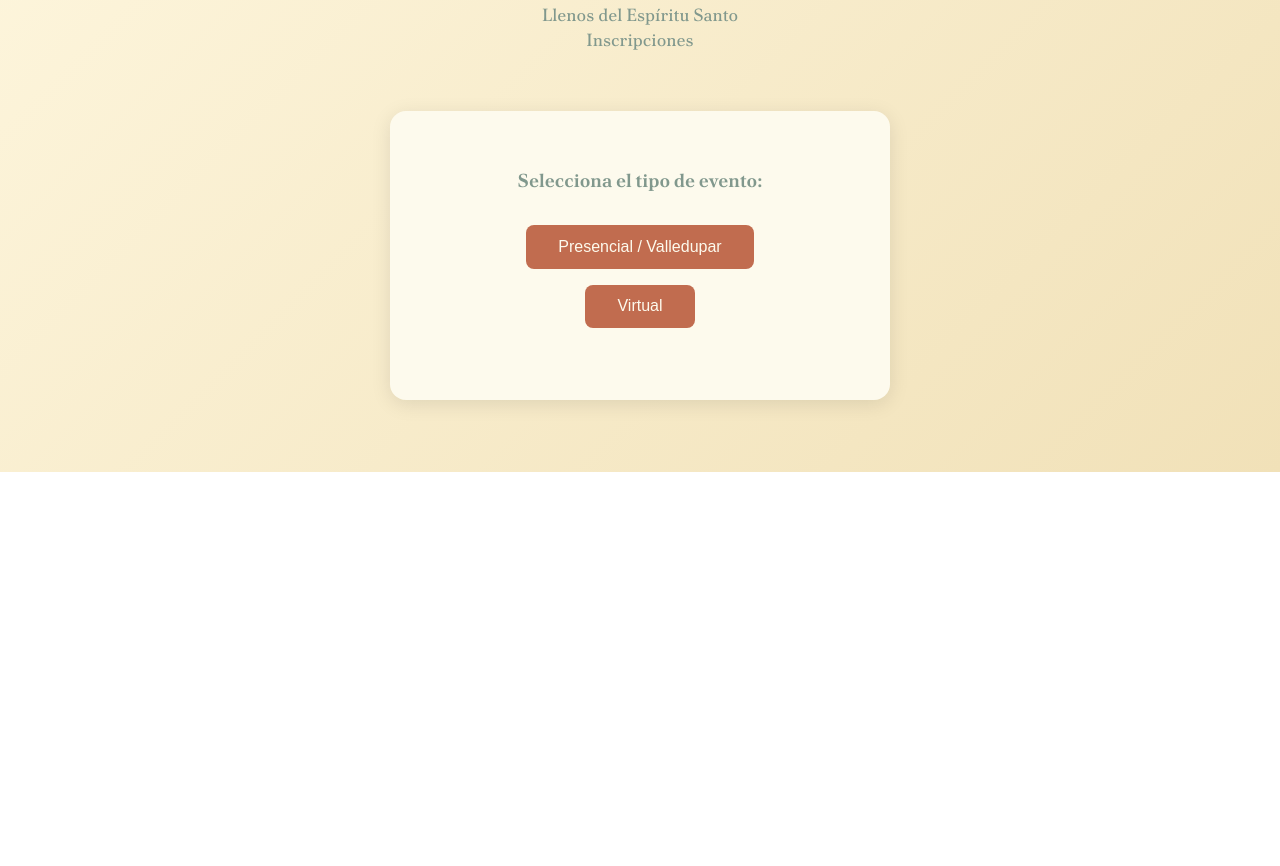
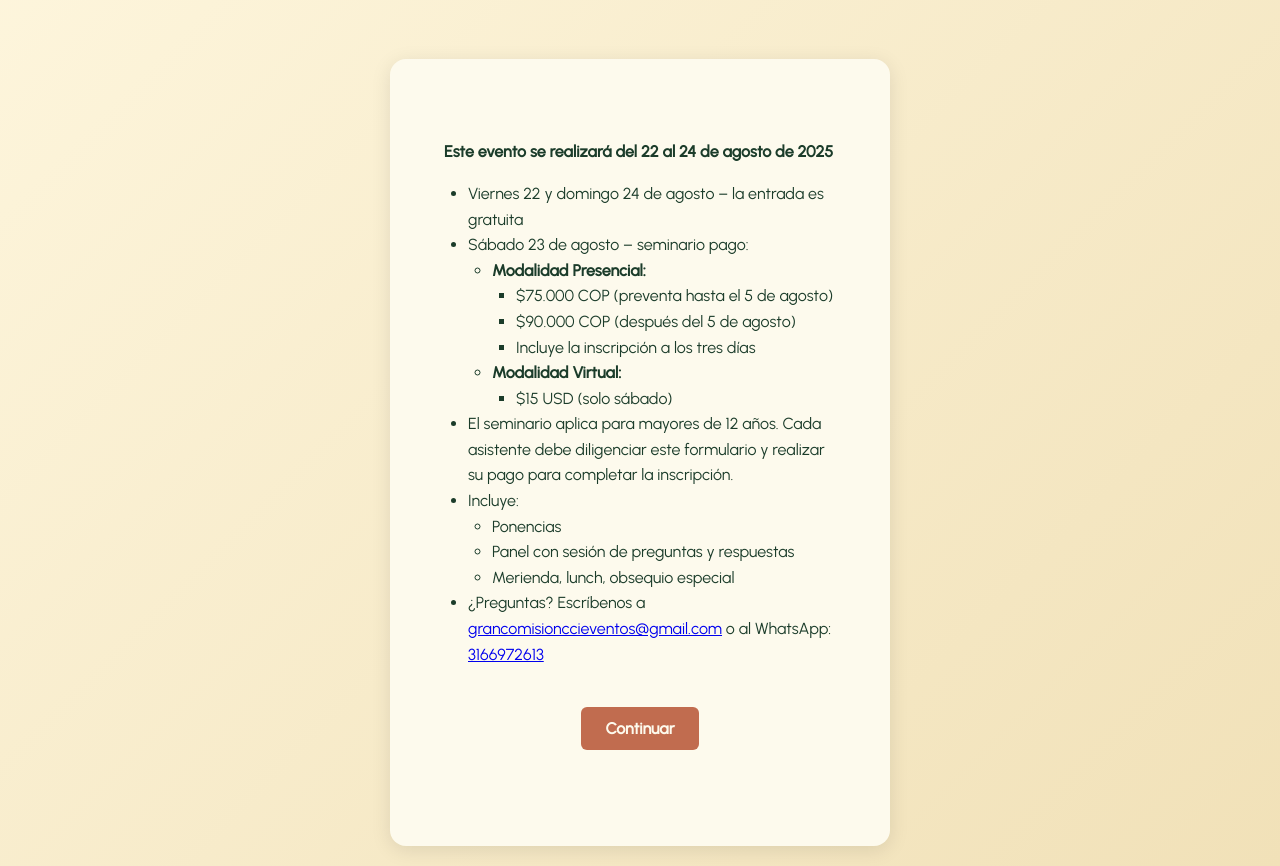
Before and after one commit to SamPerezCode/aniversario-lgc, a React (Vite) app: page / in a window 1280 px wide. Shown: the part 328-1194 px from the top of the page. Before the commit the page ends 800 px from the top, so only its background shows below. Built offline with nearby package versions, Linux system fonts and the light colour scheme.

Commit message:
Añade mensaje informativo sobre el evento y mejora la lógica de inscripción: incluye detalles sobre costos y modalidades, y ajusta el estado por defecto del evento.

```diff
--- a/src/components/inscripciones/FormularioEvento.jsx
+++ b/src/components/inscripciones/FormularioEvento.jsx
@@ -4,7 +4,6 @@ import { subirComprobantePago } from "../../api/ubirComprobantePago";
 import ModalInformacion from "../ui/ModalInformacion";
 import "./FormularioEvento.css";
 import { useModal } from "../../context/ModalContext";
-
 
 const FormularioEvento = ({ evento, onSubmitSuccess, onVolver }) => {
     const [formData, setFormData] = useState({
@@ -18,12 +17,10 @@ const FormularioEvento = ({ evento, onSubmitSuccess, onVolver }) => {
         otraIglesia: "",
         comprobante_pago: null,
         habeas_data: false,
-        asistencia: evento === "presencial" ? "Presencial" : "Virtual",
+        asistencia: evento,
     });
 
     const [enviando, setEnviando] = useState(false);
-
-    // ✅ Importamos todo lo que se necesita del contexto
     const { showInfoModal, hideInfoModal, infoModal } = useModal();
 
     const handleChange = (e) => {
@@ -59,7 +56,6 @@ const FormularioEvento = ({ evento, onSubmitSuccess, onVolver }) => {
             if (formData.comprobante_pago) {
                 const resultado = await subirComprobantePago(formData.comprobante_pago);
                 rutaComprobante = resultado?.path || "";
-
             }
 
             const telefonoCompleto = `${formData.codigoPais}${formData.telefono}`;
@@ -69,16 +65,16 @@ const FormularioEvento = ({ evento, onSubmitSuccess, onVolver }) => {
                 documento: formData.documento,
                 email: formData.email,
                 telefono: telefonoCompleto,
-                ciudad: evento === "virtual" ? formData.ciudad : "",
+                ciudad: evento === "virtual" || evento === "gratuito" ? formData.ciudad : "",
                 iglesia:
-                    evento === "presencial"
+                    evento === "presencial" || evento === "gratuito"
                         ? formData.iglesia === "otra"
                             ? formData.otraIglesia
                             : formData.iglesia
                         : "",
                 asistencia: formData.asistencia,
                 habeas_data: formData.habeas_data,
-                comprobante_pago: rutaComprobante, // 👉 Aquí va la ruta real
+                comprobante_pago: rutaComprobante,
             };
 
             const respuesta = await realizarInscripcion(payload);
@@ -94,7 +90,7 @@ const FormularioEvento = ({ evento, onSubmitSuccess, onVolver }) => {
     return (
         <>
             <h2 className="titulo-formulario">
-                Formulario para participación {evento === "virtual" ? "Virtual" : "Presencial"}
+                Formulario para participación {evento === "virtual" ? "Virtual" : evento === "gratuito" ? "Gratuita (Presencial)" : "Presencial"}
             </h2>
 
             <div
@@ -102,19 +98,18 @@ const FormularioEvento = ({ evento, onSubmitSuccess, onVolver }) => {
                 onClick={() => showInfoModal(evento)}
             >
                 <p>
-                    Por favor, antes de llenar el formulario leer esta información...{' '}
-                    <span className="clic-aqui">haz clic aquí</span>.
+                    {evento === "virtual"
+                        ? "¿Participarás de forma virtual? Por favor lee esta información antes de llenar el formulario."
+                        : evento === "gratuito"
+                            ? "¿Participarás de forma gratuita? Por favor lee esta información antes de llenar el formulario."
+                            : "¿Participarás de forma presencial? Por favor lee esta información antes de llenar el formulario."}
+                    <span className="clic-aqui"> Haz clic aquí</span>.
                 </p>
             </div>
 
-            {/* ✅ Renderizar modal si infoModal está definido */}
             {infoModal && (
-                <ModalInformacion
-                    tipo={infoModal.tipo}
-                    onCerrar={hideInfoModal}
-                />
+                <ModalInformacion tipo={infoModal.tipo} onCerrar={hideInfoModal} />
             )}
-
 
             <form onSubmit={handleSubmit} className="form-evento">
                 <label>
@@ -156,29 +151,9 @@ const FormularioEvento = ({ evento, onSubmitSuccess, onVolver }) => {
                         <select name="codigoPais" value={formData.codigoPais} onChange={handleChange}>
                             <option value="+57">Colombia +57</option>
                             <option value="+1">EE.UU. +1</option>
-                            <option value="+1-CA">Canadá +1</option>
                             <option value="+52">México +52</option>
-                            <option value="+54">Argentina +54</option>
-                            <option value="+51">Perú +51</option>
-                            <option value="+56">Chile +56</option>
-                            <option value="+593">Ecuador +593</option>
-                            <option value="+58">Venezuela +58</option>
-                            <option value="+591">Bolivia +591</option>
-                            <option value="+502">Guatemala +502</option>
-                            <option value="+503">El Salvador +503</option>
-                            <option value="+504">Honduras +504</option>
-                            <option value="+505">Nicaragua +505</option>
-                            <option value="+506">Costa Rica +506</option>
-                            <option value="+507">Panamá +507</option>
-                            <option value="+598">Uruguay +598</option>
-                            <option value="+595">Paraguay +595</option>
-                            <option value="+592">Guyana +592</option>
-                            <option value="+53">Cuba +53</option>
-                            <option value="+39">Italia +39</option>
-                            <option value="+33">Francia +33</option>
-                            <option value="+49">Alemania +49</option>
                             <option value="+34">España +34</option>
-                            <option value="+44">Reino Unido +44</option>
+                            {/* Agrega más países según necesidad */}
                         </select>
                         <input
                             type="tel"
@@ -190,7 +165,7 @@ const FormularioEvento = ({ evento, onSubmitSuccess, onVolver }) => {
                     </div>
                 </label>
 
-                {evento === "virtual" && (
+                {(evento === "virtual" || evento === "gratuito") && (
                     <label>
                         Ciudad:
                         <input
@@ -203,7 +178,7 @@ const FormularioEvento = ({ evento, onSubmitSuccess, onVolver }) => {
                     </label>
                 )}
 
-                {evento === "presencial" && (
+                {(evento === "presencial" || evento === "gratuito") && (
                     <>
                         <label>
                             Iglesia:
@@ -235,6 +210,7 @@ const FormularioEvento = ({ evento, onSubmitSuccess, onVolver }) => {
                     </>
                 )}
 
+                {evento !== "gratuito" && (
                     <label>
                         Comprobante de pago:
                         <input
@@ -245,15 +221,15 @@ const FormularioEvento = ({ evento, onSubmitSuccess, onVolver }) => {
                             required
                         />
                     </label>
+                )}
 
                 <div className="habeas-data">
                     <div className="politicas-scroll">
                         <p>
                             <strong>Autorización de datos personales:</strong><br /><br />
-                            En cumplimiento de la Ley Estatutaria 1581 de 2012, autorizo a LA GRAN COMISIÓN COMUNIDAD CRISTIANA INTEGRAL, a realizar el tratamiento de mis datos personales, actividad que incluye la recolección, almacenamiento, actualización, uso, circulación, transmisión, transferencia y supresión, para los fines contenidos en la POLÍTICAS PARA EL TRATAMIENTO DE DATOS PERSONALES de LA GRAN COMISIÓN COMUNIDAD CRISTIANA INTEGRAL. De igual forma, autorizo el uso de fotografías y videos en las cuales aparezca individualmente o en grupo, para producciones audiovisuales y sus publicaciones por parte de La Gran Comisión CCI.
+                            En cumplimiento de la Ley Estatutaria 1581 de 2012, autorizo a LA GRAN COMISIÓN COMUNIDAD CRISTIANA INTEGRAL a realizar el tratamiento de mis datos personales para los fines contenidos en la política de datos. También autorizo el uso de fotografías y videos donde aparezca.
                         </p>
                     </div>
-
                     <div className="checkbox-container">
                         <input
                             type="checkbox"
@@ -266,9 +242,7 @@ const FormularioEvento = ({ evento, onSubmitSuccess, onVolver }) => {
                             Acepto políticas de tratamiento de datos personales
                         </label>
                     </div>
-
                 </div>
-
 
                 <button type="submit" disabled={enviando}>
                     {enviando ? "Enviando..." : "Realizar inscripción"}
--- a/src/components/inscripciones/FormularioInscripcion.css
+++ b/src/components/inscripciones/FormularioInscripcion.css
@@ -292,6 +292,35 @@ form button {
     background-color: #c5c5c5;
 }
 
+.mensaje-evento {
+    padding: 1.5rem;
+    background-color: var(--color-fondo-secundario);
+    border-radius: 12px;
+    color: var(--color-texto);
+    margin-bottom: 2rem;
+    line-height: 1.6;
+}
+
+.mensaje-evento ul {
+    padding-left: 1.5rem;
+}
+
+.btn-continuar {
+    margin-top: 1.5rem;
+    padding: 0.75rem 1.5rem;
+    font-size: 1rem;
+    background-color: var(--color-principal);
+    color: white;
+    border: none;
+    border-radius: 6px;
+    cursor: pointer;
+}
+
+.container-btn-continuar {
+    display: flex;
+    justify-content: center;
+}
+
 /* Animación */
 @keyframes fadeIn {
     from {
--- a/src/components/inscripciones/FormularioInscripcion.jsx
+++ b/src/components/inscripciones/FormularioInscripcion.jsx
@@ -6,12 +6,12 @@ import "./FormularioInscripcion.css";
 import { useModal } from "../../context/ModalContext";
 
 const InscripcionPublica = () => {
-    const [evento, setEvento] = useState("");
+    const [evento, setEvento] = useState("presencial"); // Por defecto
     const [mostrarFormulario, setMostrarFormulario] = useState(false);
     const [fadeIn, setFadeIn] = useState(false);
     const [showModalExito, setShowModalExito] = useState(false);
 
-    const { showModal, hideModal } = useModal();
+    const { hideModal } = useModal();
 
     useEffect(() => {
         window.scrollTo({ top: 0, behavior: "smooth" });
@@ -19,30 +19,13 @@ const InscripcionPublica = () => {
         return () => clearTimeout(timer);
     }, []);
 
-    const handleSeleccionEvento = (tipo) => {
-        setEvento(tipo);
-
-        const mensaje =
-            tipo === "presencial"
-                ? "Si eres de Valledupar o cualquier otra ciudad, pero deseas participar presencialmente del evento el día sábado 23 de agosto, haz clic en continuar."
-                : "Si eres de otra ciudad o país y deseas participar de manera virtual el día sábado 23 de agosto, haz clic en continuar.";
-
-        showModal({
-            mensaje,
-            onConfirmar: () => {
-                hideModal();
-                setMostrarFormulario(true);
-            },
-            onCancelar: () => {
-                setEvento("");
-                hideModal();
-            },
-        });
+    const handleContinuar = () => {
+        setMostrarFormulario(true);
     };
 
     const handleVolver = () => {
         setMostrarFormulario(false);
-        setEvento("");
+        setEvento("presencial");
     };
 
     const handleExito = () => {
@@ -52,7 +35,7 @@ const InscripcionPublica = () => {
     const handleCerrarModalExito = () => {
         setShowModalExito(false);
         setMostrarFormulario(false);
-        setEvento("");
+        setEvento("presencial");
     };
 
     return (
@@ -62,14 +45,44 @@ const InscripcionPublica = () => {
             {fadeIn && (
                 <main className="form-inscripcion fade-in">
                     {!mostrarFormulario && (
-                        <div className="botones-evento">
-                            <h3 className="seleccion-titulo">Selecciona el tipo de evento:</h3>
-                            <button className="btn-evento" onClick={() => handleSeleccionEvento("presencial")}>
-                                Presencial / Valledupar
-                            </button>
-                            <button className="btn-evento" onClick={() => handleSeleccionEvento("virtual")}>
-                                Virtual
-                            </button>
+                        <div className="mensaje-evento">
+                            <p><strong>Este evento se realizará del 22 al 24 de agosto de 2025</strong></p>
+                            <ul>
+                                <li>Viernes 22 y domingo 24 de agosto – la entrada es gratuita</li>
+                                <li>Sábado 23 de agosto – seminario pago:
+                                    <ul>
+                                        <li><strong>Modalidad Presencial:</strong>
+                                            <ul>
+                                                <li>$75.000 COP (preventa hasta el 5 de agosto)</li>
+                                                <li>$90.000 COP (después del 5 de agosto)</li>
+                                                <li>Incluye la inscripción a los tres días</li>
+                                            </ul>
+                                        </li>
+                                        <li><strong>Modalidad Virtual:</strong>
+                                            <ul>
+                                                <li>$15 USD (solo sábado)</li>
+                                            </ul>
+                                        </li>
+                                    </ul>
+                                </li>
+                                <li>El seminario aplica para mayores de 12 años. Cada asistente debe diligenciar este formulario y realizar su pago para completar la inscripción.</li>
+                                <li>Incluye:
+                                    <ul>
+                                        <li>Ponencias</li>
+                                        <li>Panel con sesión de preguntas y respuestas</li>
+                                        <li>Merienda, lunch, obsequio especial</li>
+                                    </ul>
+                                </li>
+                                <li>¿Preguntas? Escríbenos a <a href="mailto:grancomisionccieventos@gmail.com">grancomisionccieventos@gmail.com</a> o al WhatsApp: <a href="https://wa.me/573166972613" target="_blank">3166972613</a></li>
+                            </ul>
+
+                            <div className="container-btn-continuar">
+                                <button className="btn-continuar" onClick={handleContinuar}>
+                                    Continuar
+                                </button>
+                            </div>
+
+
                         </div>
                     )}
 
@@ -96,7 +109,6 @@ const InscripcionPublica = () => {
                     </div>
                 </div>
             )}
-
         </div>
     );
 };
```
Lines whose indentation alone changed are shown as unchanged.
